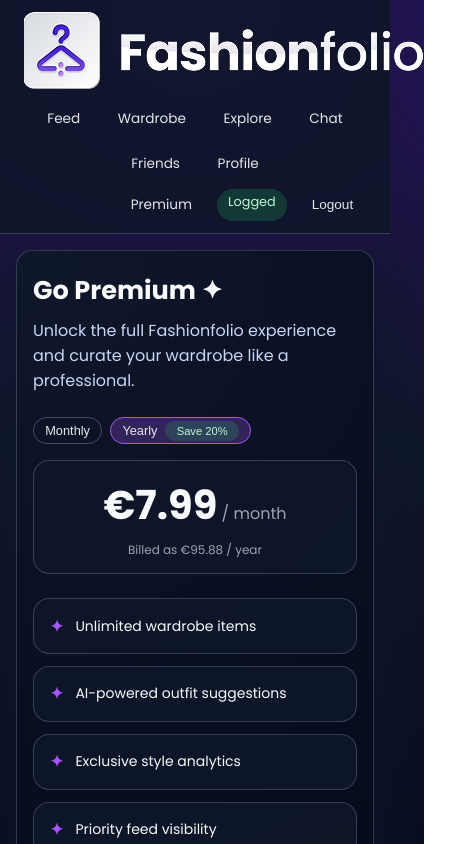
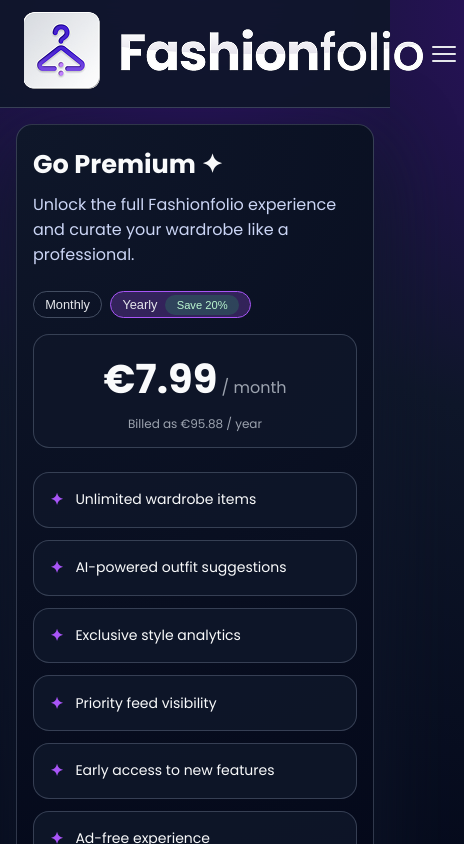
Before and after one commit to thomjap-school/FashionFolio, a React (Vite) app in the folder fashionfolio-front/: page /premium in a window 390 px wide. Shown: the top 844 px of the page, 464 px wide, since content can reach past the window. Built offline with nearby package versions, Linux system fonts and the light colour scheme; no server answers; sample sign-in values are in the browser's storage.

Commit message:
feat: add menu un tiny window

```diff
--- a/fashionfolio-front/src/components/Layout.tsx
+++ b/fashionfolio-front/src/components/Layout.tsx
@@ -5,25 +5,44 @@
 type Props = {
   children: ReactNode;
 };
-// Main layout component that wraps around all pages, providing a consistent header and navigation
+
 export function Layout({ children }: Props) {
   const navigate = useNavigate();
   const [loggedIn, setLoggedIn] = useState(false);
+  const [menuOpen, setMenuOpen] = useState(false);
 
   useEffect(() => {
     setLoggedIn(!!localStorage.getItem("token"));
   }, []);
 
+  // Close menu when clicking outside
+  useEffect(() => {
+    if (!menuOpen) return;
+    const handler = (e: MouseEvent) => {
+      const target = e.target as HTMLElement;
+      if (!target.closest(".app-header")) setMenuOpen(false);
+    };
+    document.addEventListener("click", handler);
+    return () => document.removeEventListener("click", handler);
+  }, [menuOpen]);
+
   function handleLogout() {
     localStorage.removeItem("token");
     setLoggedIn(false);
+    setMenuOpen(false);
     navigate("/login");
   }
+
+  const closeMenu = () => setMenuOpen(false);
 
   return (
     <div className="app-root">
       <header className="app-header">
-        <div className="logo"><img src={logo} alt="FashionFolio" /></div>
+        <div className="logo">
+          <img src={logo} alt="FashionFolio" />
+        </div>
+
+        {/* Desktop nav */}
         <nav className="nav">
           <NavLink to="/feed">Feed</NavLink>
           <NavLink to="/wardrobe">Wardrobe</NavLink>
@@ -32,10 +51,10 @@
           <NavLink to="/friends">Friends</NavLink>
           <NavLink to="/profile">Profile</NavLink>
         </nav>
+
+        {/* Desktop auth */}
         <div className="auth-links">
-          <NavLink to="/premium" className="premium-link">
-            Premium
-          </NavLink>
+          <NavLink to="/premium" className="premium-link">Premium</NavLink>
           {loggedIn ? (
             <>
               <span className="status-pill">Logged</span>
@@ -45,13 +64,56 @@
             </>
           ) : (
             <>
-
               <NavLink to="/login">Login</NavLink>
               <NavLink to="/register">Sign up</NavLink>
             </>
           )}
         </div>
+
+        {/* Hamburger button — mobile only */}
+        <button
+          className={`hamburger${menuOpen ? " open" : ""}`}
+          type="button"
+          aria-label="Toggle menu"
+          aria-expanded={menuOpen}
+          onClick={() => setMenuOpen((v) => !v)}
+        >
+          <span />
+          <span />
+          <span />
+        </button>
       </header>
+
+      {/* Mobile drawer */}
+      {menuOpen && (
+        <div className="mobile-menu">
+          <nav className="mobile-nav">
+            <NavLink to="/feed" onClick={closeMenu}>Feed</NavLink>
+            <NavLink to="/wardrobe" onClick={closeMenu}>Wardrobe</NavLink>
+            <NavLink to="/explore" onClick={closeMenu}>Explore</NavLink>
+            <NavLink to="/chat" onClick={closeMenu}>Chat</NavLink>
+            <NavLink to="/friends" onClick={closeMenu}>Friends</NavLink>
+            <NavLink to="/profile" onClick={closeMenu}>Profile</NavLink>
+          </nav>
+          <div className="mobile-auth">
+            <NavLink to="/premium" className="premium-link" onClick={closeMenu}>Premium</NavLink>
+            {loggedIn ? (
+              <>
+                <span className="status-pill">Logged</span>
+                <button className="link-button" type="button" onClick={handleLogout}>
+                  Logout
+                </button>
+              </>
+            ) : (
+              <>
+                <NavLink to="/login" onClick={closeMenu}>Login</NavLink>
+                <NavLink to="/register" onClick={closeMenu}>Sign up</NavLink>
+              </>
+            )}
+          </div>
+        </div>
+      )}
+
       <main className="app-main">{children}</main>
     </div>
   );
--- a/fashionfolio-front/src/styles.css
+++ b/fashionfolio-front/src/styles.css
@@ -329,21 +329,93 @@
   background: rgba(148, 163, 184, 0.24);
 }
 
+/* ── Hamburger button ── */
+.hamburger {
+  display: none;
+  flex-direction: column;
+  justify-content: center;
+  gap: 5px;
+  background: none;
+  border: none;
+  cursor: pointer;
+  padding: 8px;
+  color: #e5e7eb;
+}
+
+.hamburger span {
+  display: block;
+  width: 24px;
+  height: 2px;
+  background: currentColor;
+  border-radius: 2px;
+  transition: transform 0.25s, opacity 0.25s;
+}
+
+.hamburger.open span:nth-child(1) { transform: translateY(7px) rotate(45deg); }
+.hamburger.open span:nth-child(2) { opacity: 0; }
+.hamburger.open span:nth-child(3) { transform: translateY(-7px) rotate(-45deg); }
+
+/* ── Mobile drawer ── */
+.mobile-menu {
+  display: none;
+}
+
+.mobile-nav,
+.mobile-auth {
+  display: flex;
+  flex-direction: column;
+  gap: 4px;
+}
+
+.mobile-nav a,
+.mobile-auth a,
+.mobile-auth .link-button {
+  padding: 0.6rem 1rem;
+  border-radius: 0.75rem;
+  font-size: 1rem;
+  color: #e5e7eb;
+  transition: background 0.15s;
+}
+
+.mobile-nav a:hover,
+.mobile-auth a:hover {
+  background: rgba(148, 163, 184, 0.15);
+}
+
+.mobile-nav a.active,
+.mobile-auth a.active {
+  background: rgba(168, 85, 247, 0.2);
+  color: #d8b4fe;
+}
+
+.mobile-auth {
+  margin-top: 0.75rem;
+  padding-top: 0.75rem;
+  border-top: 1px solid rgba(148, 163, 184, 0.2);
+}
+
 @media (max-width: 768px) {
-  .app-header {
-    flex-wrap: wrap;
-    row-gap: 0.5rem;
+  /* Cache la nav et les auth-links desktop */
+  .nav,
+  .auth-links {
+    display: none;
   }
 
-  .nav {
-    width: 100%;
-    justify-content: center;
-    flex-wrap: wrap;
+  /* Affiche le bouton hamburger */
+  .hamburger {
+    display: flex;
   }
 
-  .auth-links {
-    width: 100%;
-    justify-content: flex-end;
+  /* Affiche le drawer mobile */
+  .mobile-menu {
+    display: flex;
+    flex-direction: column;
+    gap: 4px;
+    padding: 1rem 1.25rem 1.25rem;
+    background: rgba(15, 23, 42, 0.97);
+    backdrop-filter: blur(18px);
+    border-bottom: 1px solid rgba(148, 163, 184, 0.2);
+    box-shadow: 0 8px 32px rgba(0, 0, 0, 0.4);
   }
 
   .app-main {
```
